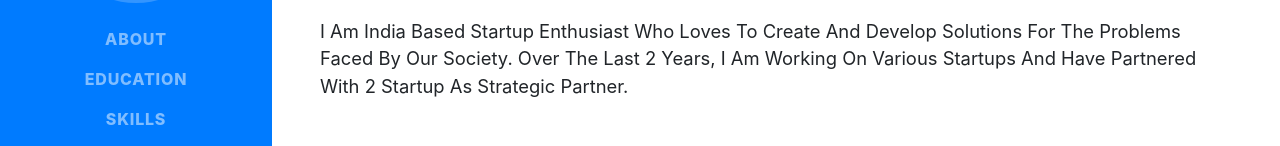
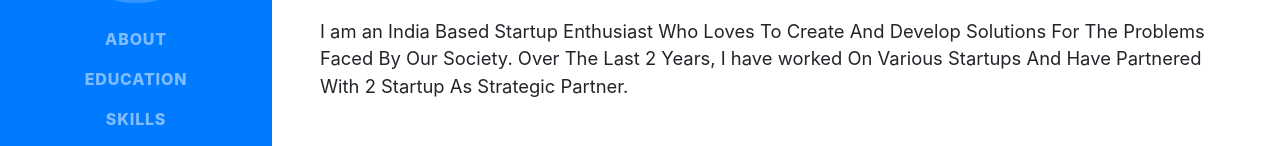
Before and after one commit to mbraichura/mbraichura.github.io, a website with bundled scripts: page index.html in a window 1280 px wide. Shown: the part 373-519 px from the top of the page. Built offline with nearby package versions, Linux system fonts and the light colour scheme; a web font is replaced by a local one.

Commit message:
Update index.html

```diff
--- a/index.html
+++ b/index.html
@@ -73,7 +73,7 @@
         <div class="subheading mb-5">5 Gayatrinagar · Rajkot, GJ 360002 · 9913291221 ·
           <a href="mailto:hello@mbraichura.me">hello@mbraichura.me</a>
         </div>
-        <p class="lead mb-5">I Am India Based Startup Enthusiast Who Loves To Create And Develop Solutions For The Problems Faced By Our Society. Over The Last 2 Years, I Am Working On Various Startups And Have Partnered With 2 Startup As Strategic Partner.</p>
+        <p class="lead mb-5">I am an India Based Startup Enthusiast Who Loves To Create And Develop Solutions For The Problems Faced By Our Society. Over The Last 2 Years, I have worked On Various Startups And Have Partnered With 2 Startup As Strategic Partner.</p>
         <div class="social-icons">
           <a href="https://www.linkedin.com/in/mbraichura/">
             <i class="fab fa-linkedin-in"></i>
```
